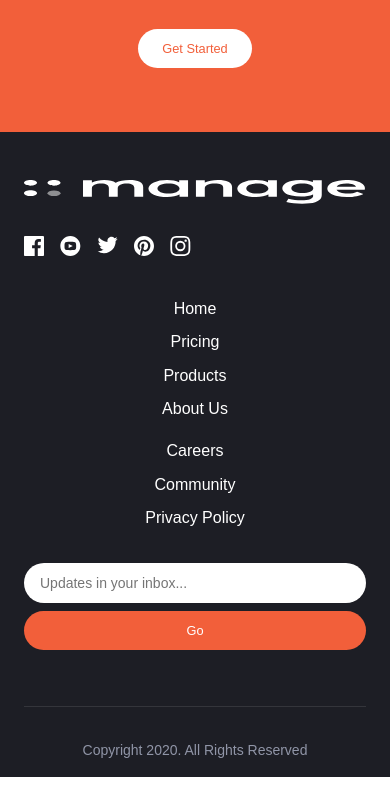
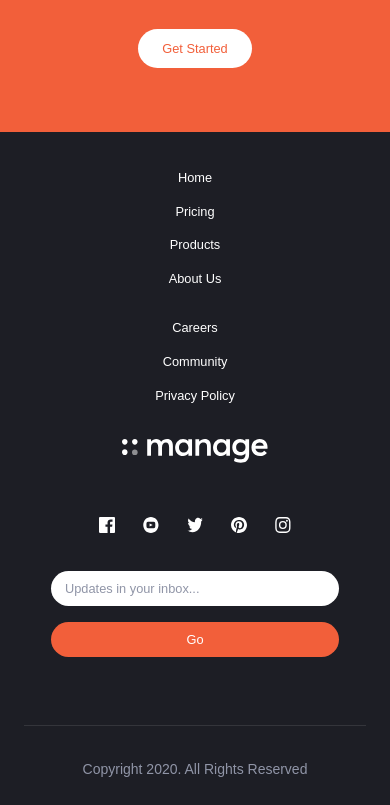
Before and after one commit to mareeahdal/manage-project, a plain HTML site: page index.html in a window 390 px wide. Shown: the part 2638-3443 px from the top of the page. Before the commit the page ends 3415 px from the top, so only its background shows below. Drawn offline with Linux system fonts and the light colour scheme.

Commit message:
Update footer and newsletter styles for improved layout and accessibility. Adjusted padding, margins, and grid settings in CSS. Enhanced HTML structure with ARIA attributes for better navigation and form accessibility.

```diff
--- a/index.css
+++ b/index.css
@@ -405,7 +405,7 @@ p {
 .footer {
   background-color: var(--neutral-very-dark-blue);
   color: var(--neutral-white);
-  padding: 3rem 0 1rem;
+  padding: 4rem 0 2rem;
 }
 
 .footer__container {
@@ -417,8 +417,9 @@ p {
 .footer__content {
   display: grid;
   grid-template-columns: 1fr 2fr 1fr;
-  gap: 3rem;
-  margin-bottom: 2rem;
+  gap: 4rem;
+  margin-bottom: 3rem;
+  align-items: start;
 }
 
 .footer__brand {
@@ -430,6 +431,7 @@ p {
 .footer__logo {
   height: 1.5rem;
   filter: brightness(0) invert(1);
+  margin-bottom: 1rem;
 }
 
 .footer__social {
@@ -438,30 +440,51 @@ p {
 }
 
 .footer__social a {
-  transition: transform 0.3s ease;
+  display: flex;
+  align-items: center;
+  justify-content: center;
+  width: 2rem;
+  height: 2rem;
+  transition: all 0.3s ease;
+  border-radius: 4px;
 }
 
 .footer__social a:hover {
   transform: translateY(-2px);
+  background-color: var(--primary-bright-red);
+}
+
+.footer__social img {
+  width: 1.25rem;
+  height: 1.25rem;
+  filter: brightness(0) invert(1);
+  transition: filter 0.3s ease;
+}
+
+.footer__social a:hover img {
+  filter: brightness(0) invert(1);
 }
 
 .footer__links {
   display: grid;
   grid-template-columns: 1fr 1fr;
-  gap: 2rem;
+  gap: 3rem;
+  justify-content: center;
 }
 
 .footer__list {
   list-style: none;
   display: flex;
   flex-direction: column;
-  gap: 0.5rem;
+  gap: 0.75rem;
 }
 
 .footer__link {
   color: var(--neutral-white);
   text-decoration: none;
+  font-size: 0.875rem;
   transition: color 0.3s ease;
+  padding: 0.25rem 0;
 }
 
 .footer__link:hover {
@@ -472,11 +495,19 @@ p {
   display: flex;
   flex-direction: column;
   gap: 1rem;
+  max-width: 20rem;
 }
 
 .newsletter__form {
   display: flex;
+  flex-direction: column;
+  gap: 1rem;
+}
+
+.newsletter__input-group {
+  display: flex;
   gap: 0.5rem;
+  align-items: flex-start;
 }
 
 .newsletter__input {
@@ -485,6 +516,13 @@ p {
   border-radius: 50px;
   flex: 1;
   font-size: 0.875rem;
+  background-color: var(--neutral-white);
+  color: var(--neutral-very-dark-blue);
+  min-width: 0;
+}
+
+.newsletter__input::placeholder {
+  color: var(--neutral-dark-grayish-blue);
 }
 
 .newsletter__input:focus {
@@ -495,12 +533,14 @@ p {
 .newsletter__button {
   padding: 0.75rem 1.5rem;
   white-space: nowrap;
+  flex-shrink: 0;
 }
 
 .newsletter__error {
   color: var(--primary-bright-red);
-  font-size: 0.875rem;
-  margin-top: 0.5rem;
+  font-size: 0.75rem;
+  margin-top: 0.25rem;
+  min-height: 1rem;
 }
 
 .footer__bottom {
@@ -608,19 +648,55 @@ p {
   }
 
   /* Footer Mobile */
+  .footer {
+    padding: 3rem 0 2rem;
+  }
+
   .footer__content {
     grid-template-columns: 1fr;
     text-align: center;
-    gap: 2rem;
+    gap: 3rem;
+    margin-bottom: 2rem;
+  }
+
+  .footer__brand {
+    order: 2;
+    align-items: center;
   }
 
   .footer__links {
-    grid-template-columns: 1fr;
+    order: 1;
+    grid-template-columns: 1fr 1fr;
+    gap: 2rem;
+    justify-content: center;
+  }
+
+  .footer__newsletter {
+    order: 3;
+    max-width: none;
+    align-items: center;
+  }
+
+  .newsletter__form {
+    width: 100%;
+    max-width: 20rem;
+  }
+
+  .newsletter__input-group {
+    flex-direction: column;
     gap: 1rem;
   }
 
-  .newsletter__form {
-    flex-direction: column;
+  .newsletter__input {
+    width: 100%;
+  }
+
+  .newsletter__button {
+    width: 100%;
+  }
+
+  .footer__social {
+    justify-content: center;
   }
 }
 
@@ -666,6 +742,53 @@ p {
     width: 10px;
     height: 10px;
   }
+
+  /* Footer Mobile Small */
+  .footer {
+    padding: 2rem 0 1.5rem;
+  }
+
+  .footer__content {
+    gap: 2rem;
+  }
+
+  .footer__links {
+    grid-template-columns: 1fr;
+    gap: 1.5rem;
+    text-align: center;
+  }
+
+  .footer__list {
+    gap: 0.5rem;
+  }
+
+  .footer__link {
+    font-size: 0.8rem;
+  }
+
+  .newsletter__form {
+    max-width: 18rem;
+  }
+
+  .newsletter__input {
+    font-size: 0.8rem;
+    padding: 0.625rem 0.875rem;
+  }
+
+  .newsletter__button {
+    font-size: 0.8rem;
+    padding: 0.625rem 1.25rem;
+  }
+
+  .footer__social a {
+    width: 1.75rem;
+    height: 1.75rem;
+  }
+
+  .footer__social img {
+    width: 1rem;
+    height: 1rem;
+  }
 }
 
 /* Focus states for accessibility */
--- a/index.html
+++ b/index.html
@@ -194,7 +194,7 @@
             </div>
           </div>
 
-          <div class="footer__links">
+          <nav class="footer__links" aria-label="Footer navigation">
             <ul class="footer__list">
               <li><a href="#" class="footer__link">Home</a></li>
               <li><a href="#" class="footer__link">Pricing</a></li>
@@ -206,22 +206,35 @@
               <li><a href="#" class="footer__link">Community</a></li>
               <li><a href="#" class="footer__link">Privacy Policy</a></li>
             </ul>
-          </div>
+          </nav>
 
           <div class="footer__newsletter">
-            <form class="newsletter__form" id="newsletter-form">
+            <form class="newsletter__form" id="newsletter-form" novalidate>
+              <div class="newsletter__input-group">
                 <input
                   type="email"
                   placeholder="Updates in your inbox..."
                   class="newsletter__input"
                   id="newsletter-email"
+                  name="email"
                   required
+                  aria-describedby="newsletter-error"
                 />
-              <button type="submit" class="btn btn--primary newsletter__button">
+                <button
+                  type="submit"
+                  class="btn btn--primary newsletter__button"
+                  aria-label="Subscribe to newsletter"
+                >
                   Go
                 </button>
+              </div>
+              <p
+                class="newsletter__error"
+                id="newsletter-error"
+                role="alert"
+                aria-live="polite"
+              ></p>
             </form>
-            <p class="newsletter__error" id="newsletter-error"></p>
           </div>
         </div>
 
```
Lines whose indentation alone changed are shown as unchanged.
